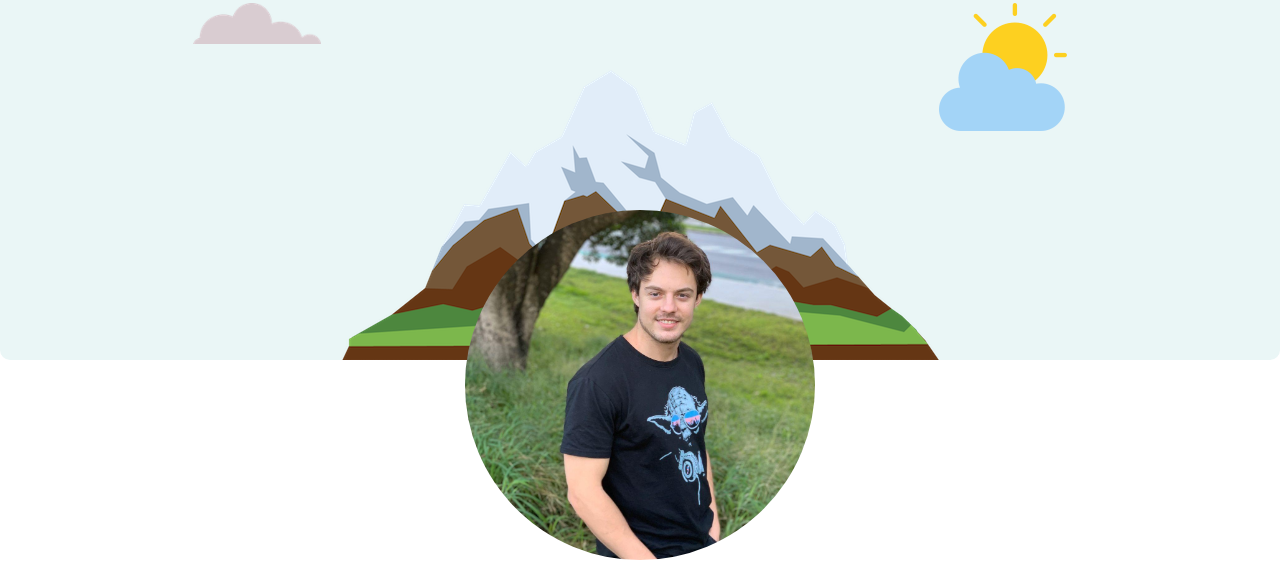
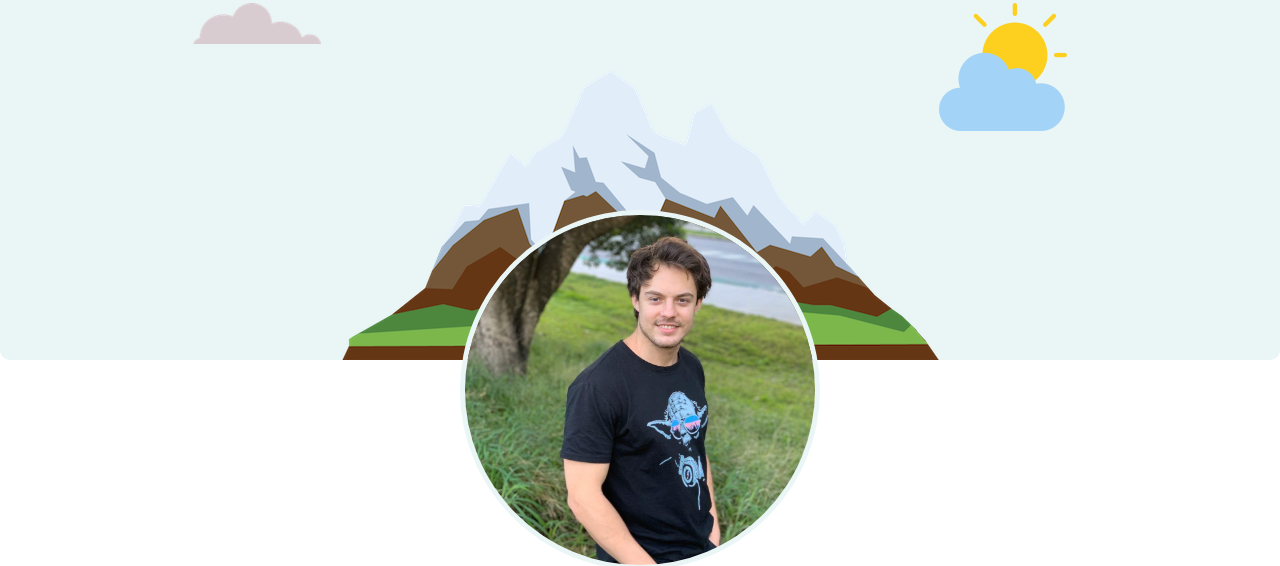
Before and after one commit to JoshHorosak/About-Me, a plain HTML site: page index.html in a window 1280 px wide. Shown: the part 248-814 px from the top of the page. Drawn offline with nearby package versions, Linux system fonts and the light colour scheme.

Commit message:
Update master.css

```diff
--- a/css/master.css
+++ b/css/master.css
@@ -101,6 +101,7 @@ body{
     border-radius: 50%;
     max-width: 350px;
     margin-top: -150px;
+    border: 5px solid #EAF6F6;
   }
 
 
```
